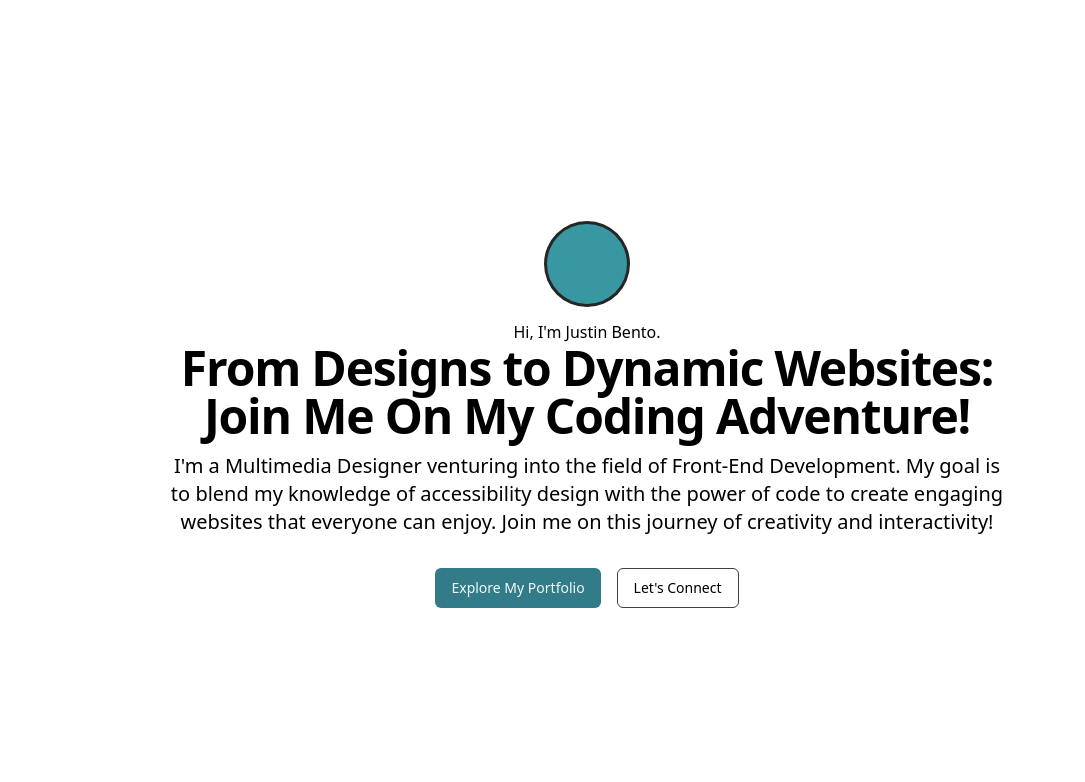
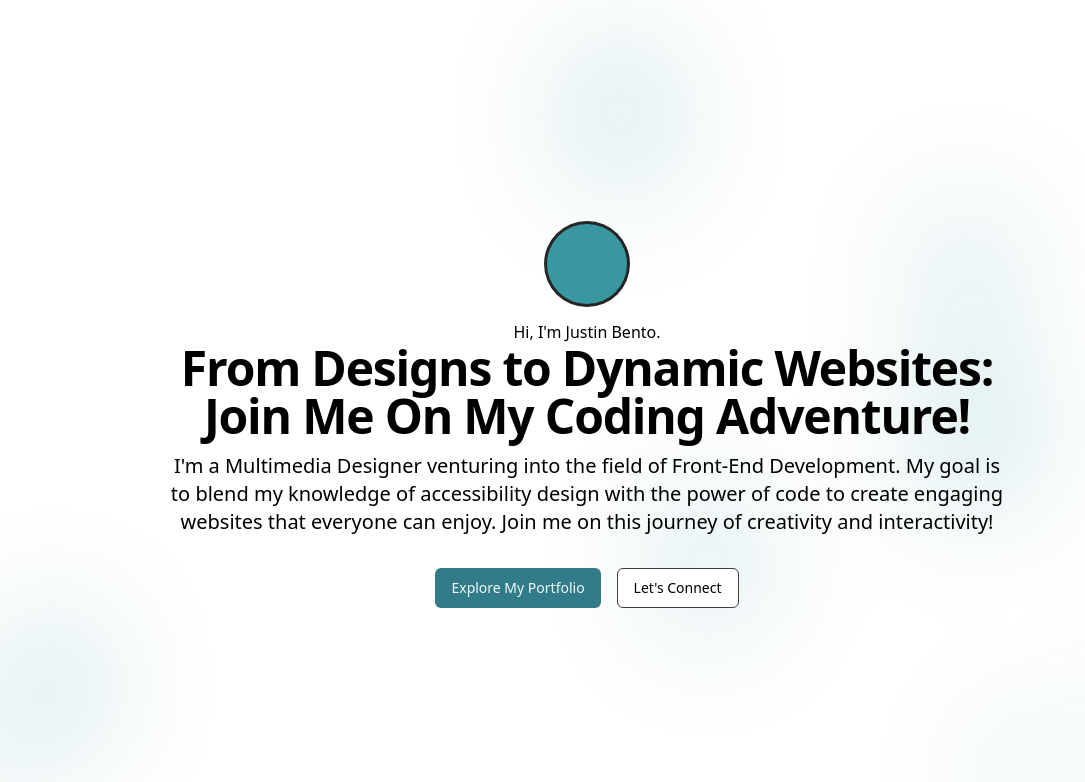
Before and after one commit to Justin-Bento/justin-bento-portfolio, a Next.js app: page / in a window 1280 px wide. Shown: the top 782 px of the page, without its empty margins (53-1138 px from the left). Built offline with nearby package versions, Linux system fonts and the light colour scheme.

Commit message:
Transferred background pattern to pages

```diff
--- a/app/page.tsx
+++ b/app/page.tsx
@@ -5,6 +5,7 @@ export default function Home() {
     <>
       <main className="">
         <section className="mx-auto max-w-7xl p-4 sm:px-6 lg:px-8">
+          <BackgroundPattern />
           <div className="min-h-dvh grid place-content-center">
             <HomeContent />
           </div>
@@ -34,3 +35,33 @@ export function HomeContent() {
     </article>
   );
 }
+
+function BackgroundPattern() {
+  return (
+    <svg
+      xmlns="http://www.w3.org/2000/svg"
+      version="1.1"
+      width="1440"
+      height="560"
+      className="absolute inset-0 w-full h-full -z-10 opacity-30 dark:opacity-40 blur-3xl"
+      preserveAspectRatio="none"
+      viewBox="0 0 1440 560"
+    >
+      <g>
+        <circle r="37.68" cx="27.69" cy="559.87" fill="#3997a1"></circle>
+        <circle r="54.375" cx="1157.82" cy="301.1" fill="#3997a1"></circle>
+        <circle r="49.095" cx="118.57" cy="478.95" fill="#3997a1"></circle>
+        <circle r="47.185" cx="855.46" cy="393.61" fill="#3997a1"></circle>
+        <circle r="52.19" cx="757.34" cy="80.44" fill="#3997a1"></circle>
+        <circle r="19.915" cx="1339.78" cy="479.78" fill="#3997a1"></circle>
+        <circle r="38.625" cx="1212.62" cy="548.11" fill="#3997a1"></circle>
+        <circle r="41.635" cx="1147.41" cy="187.11" fill="#3997a1"></circle>
+      </g>
+      <defs>
+        <clipPath id="SvgjsClipPath1083">
+          <rect width="1440" height="560" x="0" y="0"></rect>
+        </clipPath>
+      </defs>
+    </svg>
+  );
+}
```
